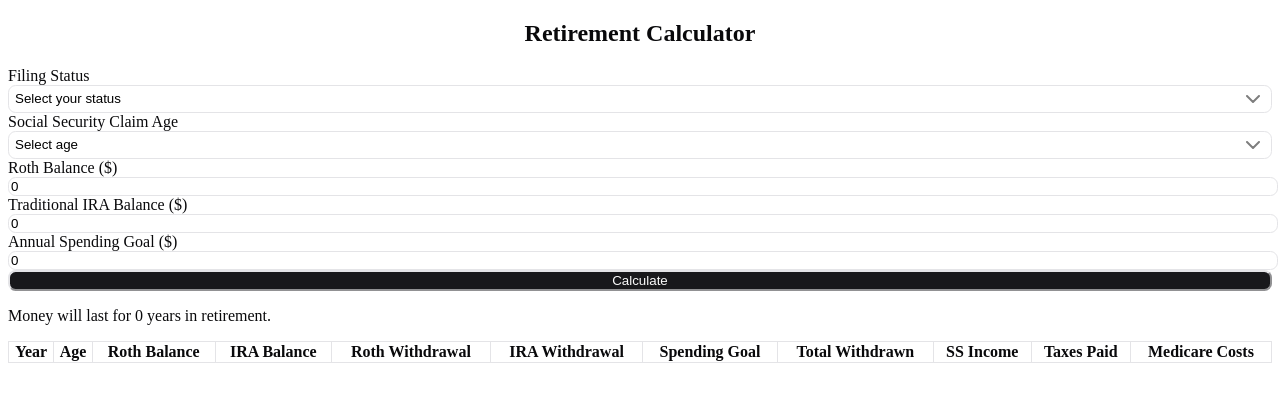
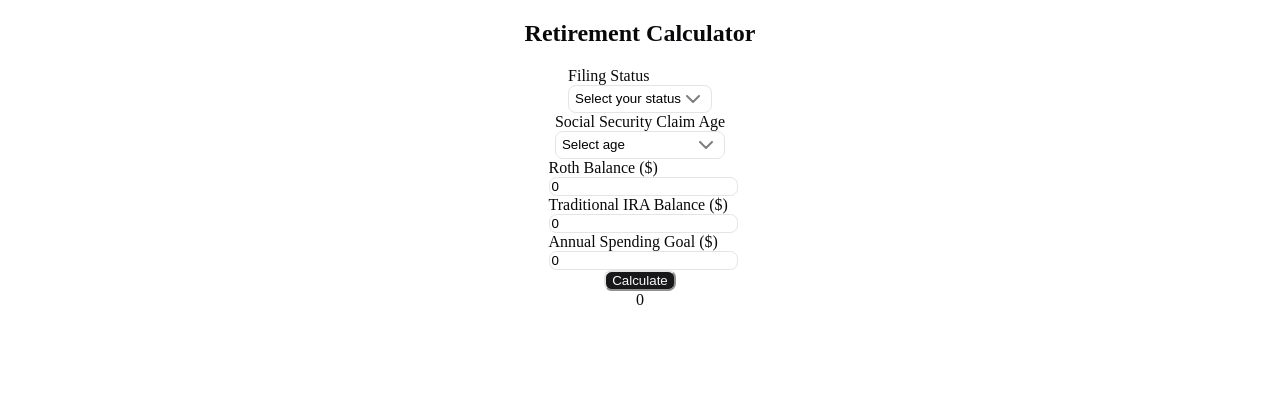
Before and after one commit to axlrommel/tax-calculator, a React (Vite) app: page / in a window 1280 px wide. Shown: the top 402 px of the page. Built offline with nearby package versions, Linux system fonts and the light colour scheme.

Commit message:
formatting

```diff
--- a/src/App.tsx
+++ b/src/App.tsx
@@ -32,10 +32,11 @@ function App() {
   return (
     <div className="max-w-2xl mx-auto p-6 bg-white shadow-lg rounded-lg">
       <h2 className="text-xl font-bold text-center mb-4">Retirement Calculator</h2>
-      <div>
+      <div className="flex flex-col items-center space-y-4">
+        <div className="w-64">
           <label className="block text-sm font-medium">Filing Status</label>
           <Select onValueChange={(value) => setFilingStatus(value as "single" | "married")}>
-          <SelectTrigger>
+            <SelectTrigger className="w-full">
               <SelectValue placeholder="Select your status" />
             </SelectTrigger>
             <SelectContent>
@@ -44,10 +45,10 @@ function App() {
             </SelectContent>
           </Select>
         </div>
-      <div>
+        <div className="w-64">
           <label className="block text-sm font-medium">Social Security Claim Age</label>
           <Select onValueChange={(value) => setSsClaimAge(Number(value))}>
-          <SelectTrigger>
+            <SelectTrigger className="w-full">
               <SelectValue placeholder="Select age" />
             </SelectTrigger>
             <SelectContent>
@@ -59,28 +60,27 @@ function App() {
             </SelectContent>
           </Select>
         </div>
-      <div>
+        <div className="w-64">
           <label className="block text-sm font-medium">Roth Balance ($)</label>
           <Input type="number" value={afterTax} onChange={(e) => setAfterTax(Number(e.target.value))} />
         </div>
-      <div>
+        <div className="w-64">
           <label className="block text-sm font-medium">Traditional IRA Balance ($)</label>
           <Input type="number" value={beforeTax} onChange={(e) => setBeforeTax(Number(e.target.value))} />
         </div>
-      <div>
+        <div className="w-64">
           <label className="block text-sm font-medium">Annual Spending Goal ($)</label>
           <Input type="number" value={spendingGoal} onChange={(e) => setSpendingGoal(Number(e.target.value))} />
         </div>
-      <Button onClick={calculateRetirement} className="mt-4 w-full">
+        <Button onClick={calculateRetirement} className="w-64">
           Calculate
         </Button>
-      {yearsLast !== null && (
-        <p className="mt-4 text-lg font-semibold">
-          Money will last for {yearsLast} years in retirement.
-        </p>
-      )}
-      <div className="mt-4 overflow-x-auto">
-        <table className="w-full border-collapse border border-gray-300">
+        {yearsLast && (
+          <div className="mt-6 p-4 border rounded-lg">
+            <h3 className="text-lg font-semibold">Results</h3>
+            <p>Money will last for: <strong>{yearsLast} years</strong></p>
+            <div className="overflow-x-auto">
+              <table className="w-full border-collapse border mt-4">
                 <thead>
                   <tr className="bg-gray-200">
                     <th className="border p-2">Year</th>
@@ -116,7 +116,10 @@ function App() {
               </table>
             </div>
           </div>
+        )}
+      </div>
+    </div>
   );
 }
 
-export default App
+export default App;
```
Lines whose indentation alone changed are shown as unchanged.
